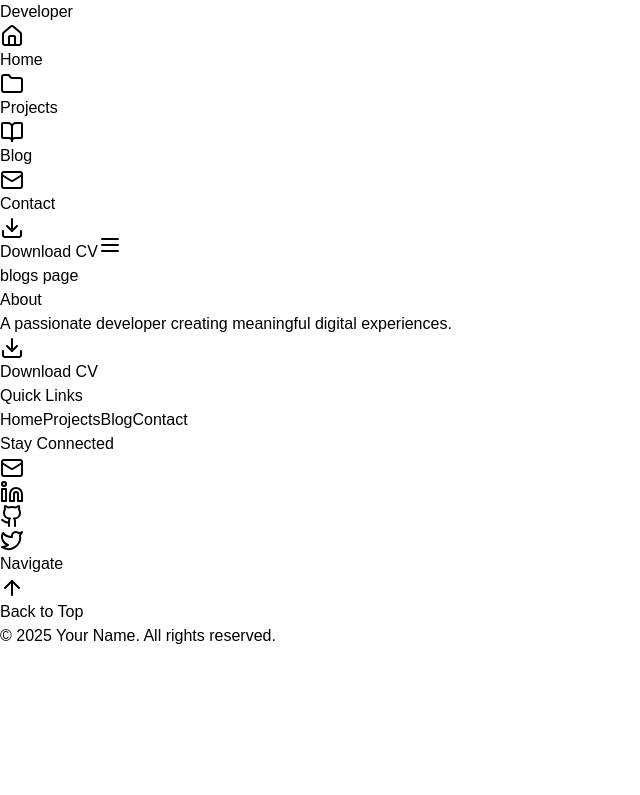
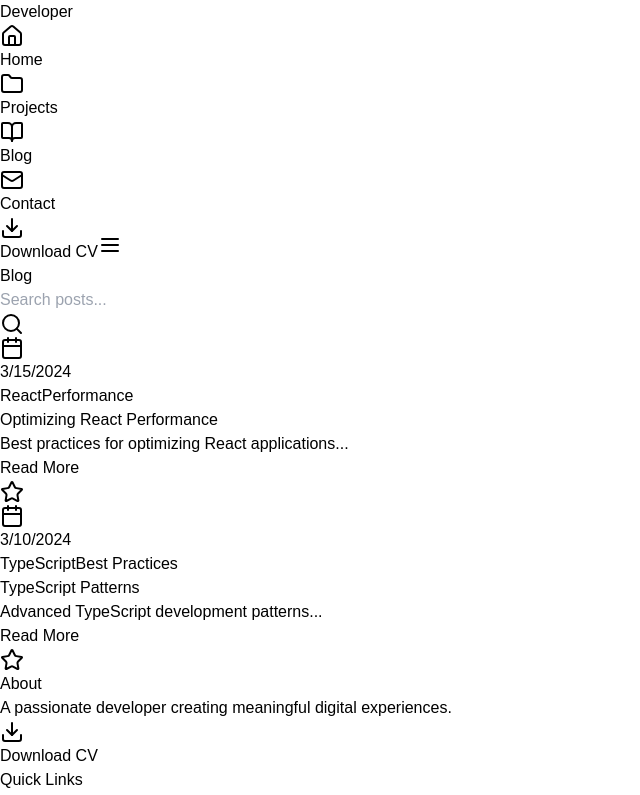
Before and after one commit to asadsuzan/nextjs-portolio, a Next.js app: page /blog in a window 1280 px wide. Shown: the top 795 px of the page, without its empty margins (0-640 px from the left). Built offline with nearby package versions, Linux system fonts and the light colour scheme.

Commit message:
created blogs pages ui

```diff
--- a/src/app/blog/page.tsx
+++ b/src/app/blog/page.tsx
@@ -1,9 +1,83 @@
-import React from 'react'
+import Link from "next/link";
+import { Calendar, Search, Star } from "lucide-react";
 
-const BlogsPage = () => {
+
+const BlogPage = () => {
+  // Temporary data - replace with real data
+  const posts = [
+    {
+      id: 1,
+      title: "Optimizing React Performance",
+      date: "2024-03-15",
+      excerpt: "Best practices for optimizing React applications...",
+      tags: ["React", "Performance"],
+    },
+    {
+      id: 2,
+      title: "TypeScript Patterns",
+      date: "2024-03-10",
+      excerpt: "Advanced TypeScript development patterns...",
+      tags: ["TypeScript", "Best Practices"],
+    },
+  ];
+
   return (
-    <div>blogs page</div>
-  )
-}
+    <div>
 
-export default BlogsPage
+
+        <div className="max-w-7xl mx-auto px-4 sm:px-6 lg:px-8">
+          <div className="mb-8">
+            <h1 className="text-4xl font-bold text-gray-900 mb-2">Blog</h1>
+            <div className="flex flex-col sm:flex-row gap-4">
+              <div className="relative flex-1">
+                <input
+                  type="text"
+                  placeholder="Search posts..."
+                  className="w-full pl-10 pr-4 py-2 border rounded-lg"
+                />
+                <Search className="absolute left-3 top-3 h-5 w-5 text-gray-400" />
+              </div>
+            </div>
+          </div>
+
+          <div className="grid grid-cols-1 lg:grid-cols-2 gap-6">
+            {posts.map((post) => (
+              <article
+                key={post.id}
+                className="bg-white p-6 rounded-xl shadow-sm hover:shadow-md transition-shadow"
+              >
+                <div className="flex items-center justify-between mb-4">
+                  <time className="text-sm text-gray-500 flex items-center">
+                    <Calendar className="h-5 w-5 mr-2" />
+                    {new Date(post.date).toLocaleDateString()}
+                  </time>
+                  <div className="flex gap-2">
+                    {post.tags.map((tag) => (
+                      <span
+                        key={tag}
+                        className="bg-gray-100 text-gray-600 text-sm px-3 py-1 rounded-full"
+                      >
+                        {tag}
+                      </span>
+                    ))}
+                  </div>
+                </div>
+                <h2 className="text-xl font-semibold mb-2">{post.title}</h2>
+                <p className="text-gray-600 mb-4">{post.excerpt}</p>
+                <Link
+                  href={`/blog/${post.id}`}
+                  className="text-blue-600 hover:text-blue-700 flex items-center"
+                >
+                  Read More
+                  <Star className="ml-2 h-4 w-4" />
+                </Link>
+              </article>
+            ))}
+          </div>
+        </div>
+
+    </div>
+  );
+};
+
+export default BlogPage;
```
Also changed, not shown: src/app/blog/[blogId]/page.tsx (+68 -5 lines).
